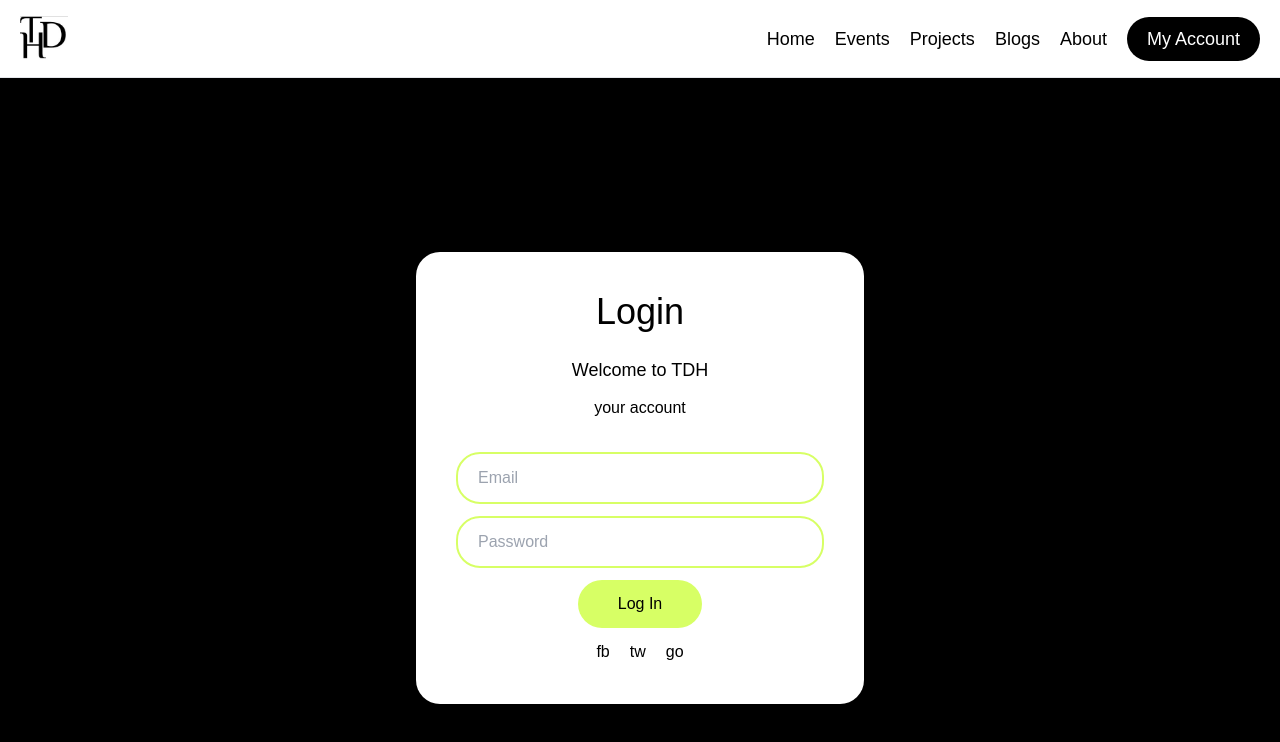
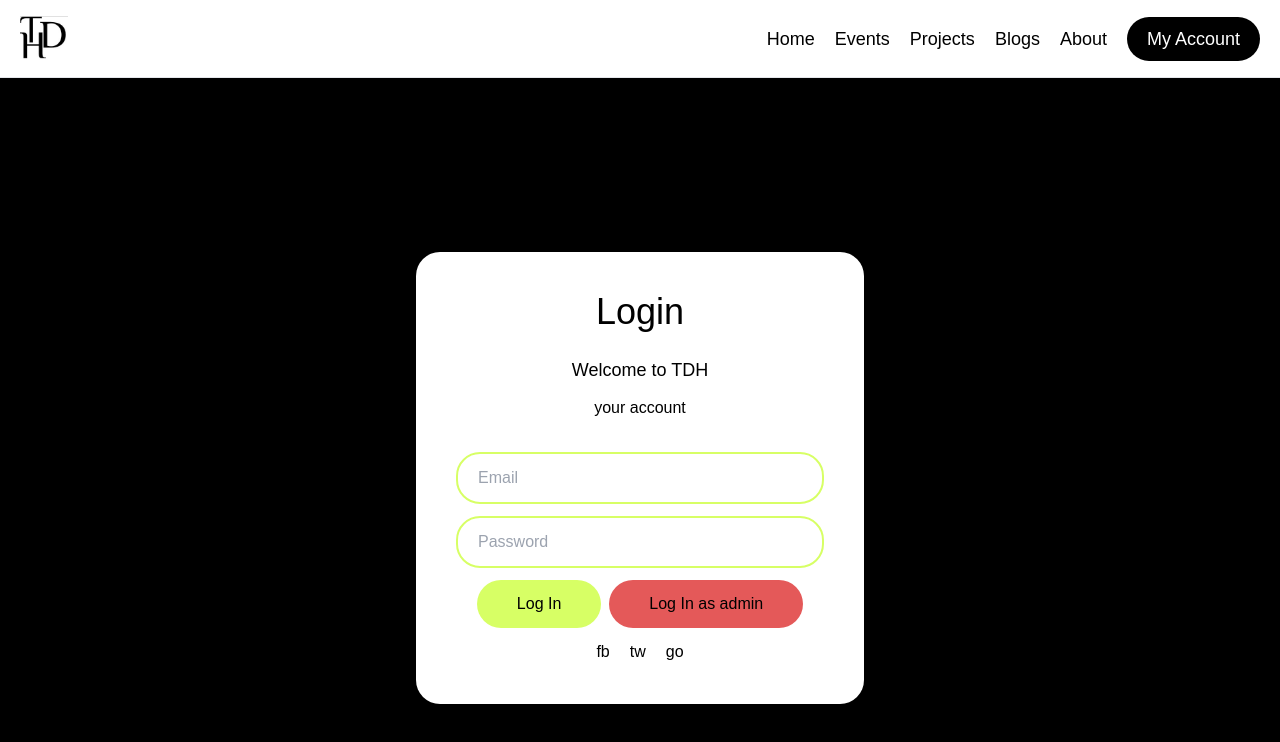
Before and after one commit to iMADi-ARCH/tdhwebsite-react, a React (Vite) app: page /login in a window 1280 px wide. Shown: the top 742 px of the page. Built offline with nearby package versions, Linux system fonts and the light colour scheme; a web font is replaced by a local one.

Commit message:
Update login.jsx
- adding Login as admin button

```diff
--- a/src/routes/login.jsx
+++ b/src/routes/login.jsx
@@ -59,12 +59,17 @@ const Login = () => {
             value={loginDetails.password}
             onChange={onDetailsChange}
           />
-          <button
-            className="px-10 py-3 rounded-full bg-[#D7FF65]"
-            onClick={handleSubmit}
-          >
-            Log In
-          </button>
+          <div>
+            <button
+              className="px-10 py-3 mx-1 rounded-full bg-[#D7FF65]"
+              onClick={handleSubmit}
+            >
+              Log In
+            </button>
+            <button className="px-10 py-3 mx-1 rounded-full bg-[#e45959]">
+              Log In as admin
+            </button>
+          </div>
           <div className="flex gap-5">
             <a href="#">fb</a>
             <a href="#">tw</a>
```
